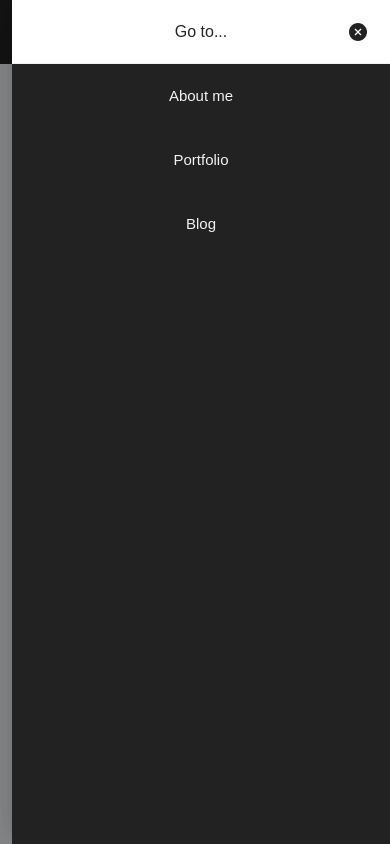
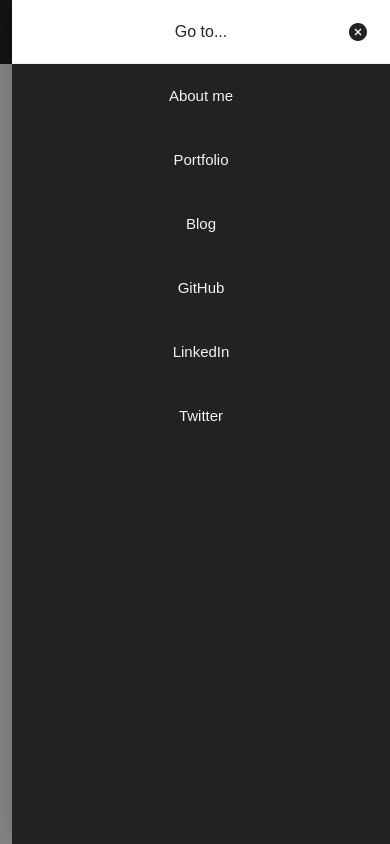
Before and after one commit to joestandring/joestandring.github.io, a React (Create React App) app: page /blog/androidprivacy in a window 390 px wide. Both pictures are taken after a click on the icon 337 px from the left and 31 px from the top of the page. Built offline with nearby package versions, Linux system fonts and the light colour scheme; a web font is replaced by a local one.

Commit message:
Add social links to mobile menu

```diff
--- a/src/components/Nav.jsx
+++ b/src/components/Nav.jsx
@@ -124,6 +124,21 @@
             Blog
           </div>
         </HashLink>
+        <a target="_blank" href="https://github.com/joestandring" rel="noreferrer">
+          <div className="mobile-nav-item">
+            GitHub
+          </div>
+        </a>
+        <a target="_blank" href="https://linkedin.com/in/joestandring" rel="noreferrer">
+          <div className="mobile-nav-item">
+            LinkedIn
+          </div>
+        </a>
+        <a target="_blank" href="https://twitter.com/pandaontoast" rel="noreferrer">
+          <div className="mobile-nav-item">
+            Twitter
+          </div>
+        </a>
       </Drawer>
     </Row>
   );
--- a/src/components/content/Post.jsx
+++ b/src/components/content/Post.jsx
@@ -15,7 +15,6 @@
     setPost(GetPost(route));
   }, route);
 
-  // TODO: Fix styling and linkedin route to correct place
   if (post != null) {
     return (
       <>
```
